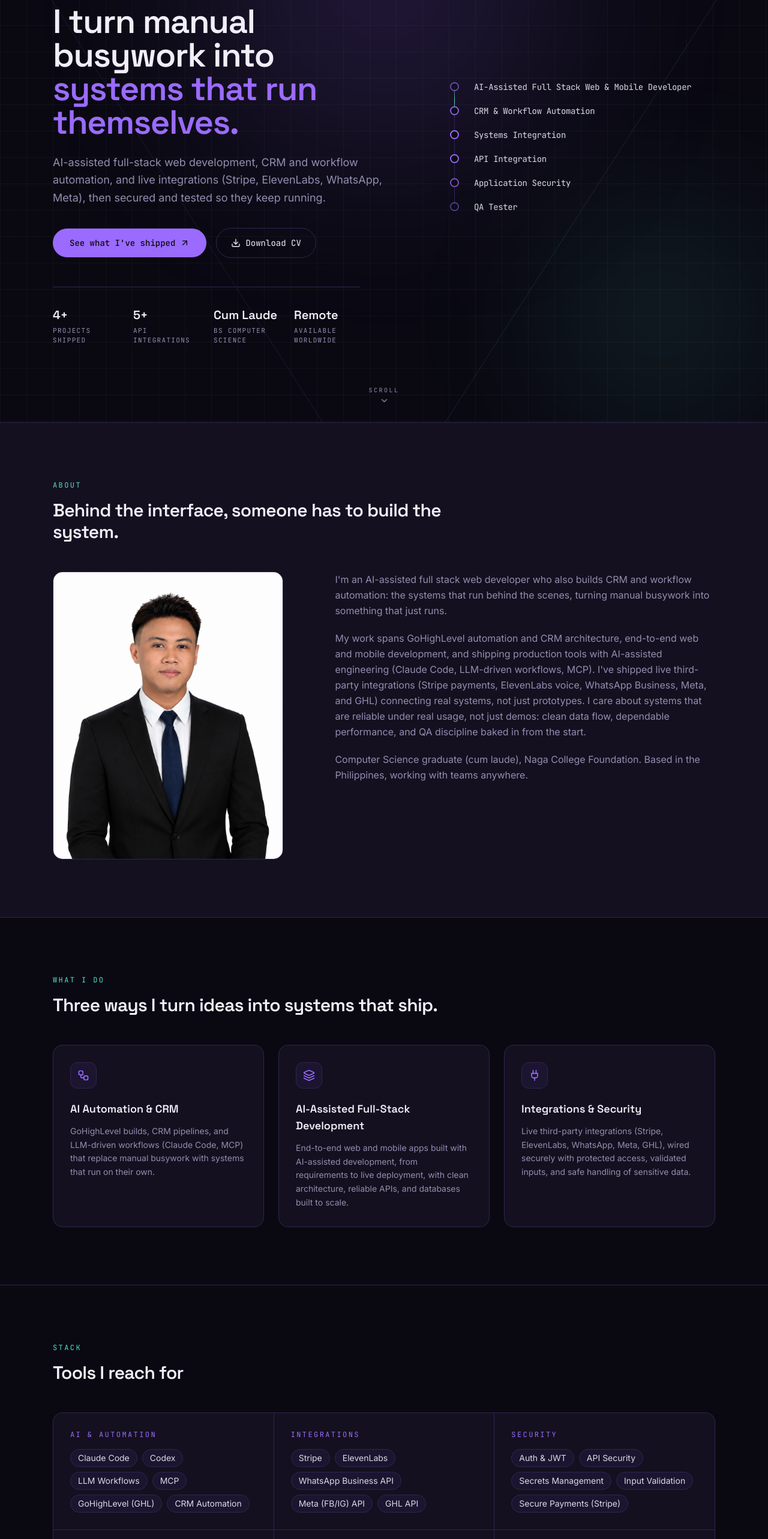
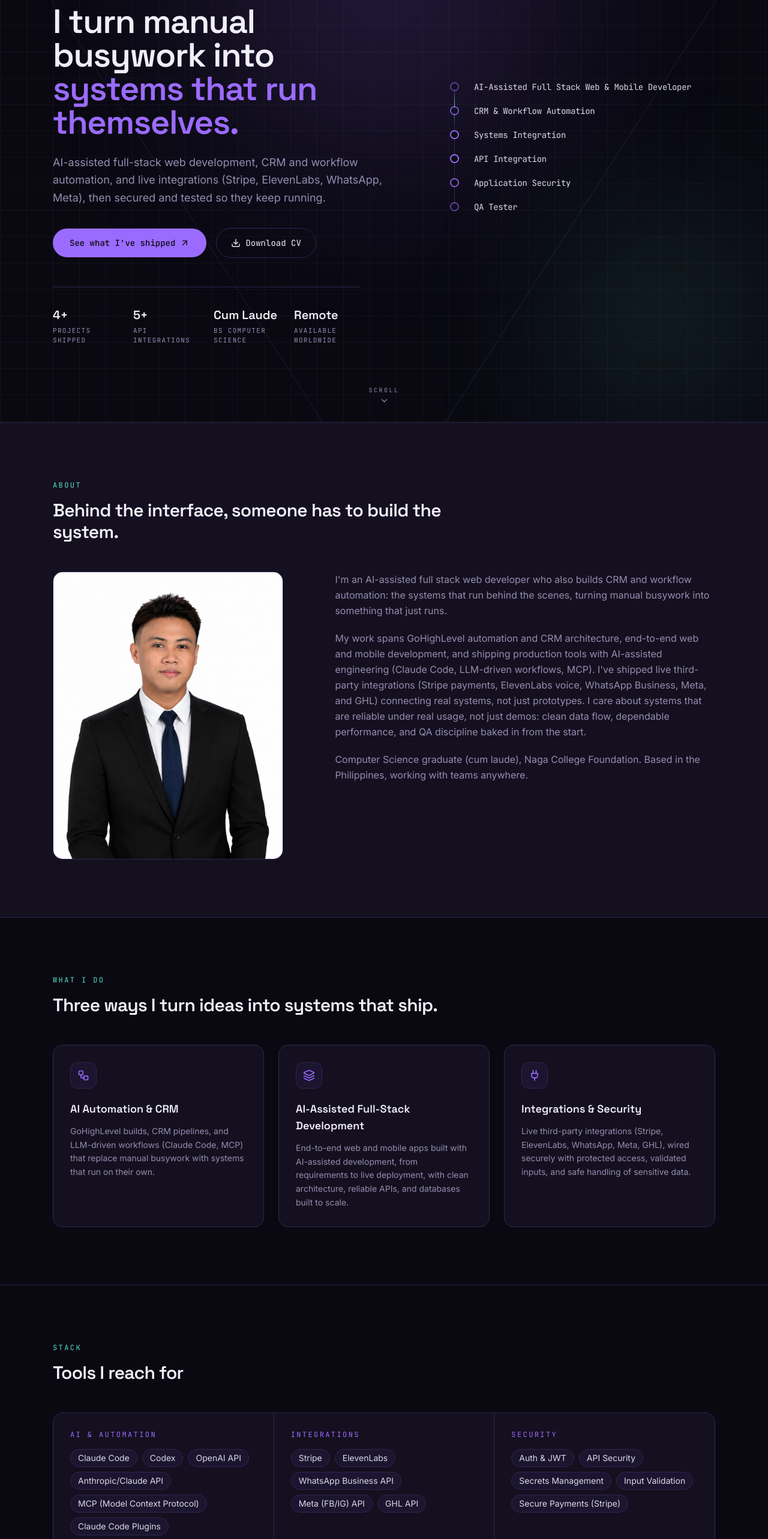
Before and after one commit to dooddles07/Portolio, a React (Vite) app: page / in a window 1280 px wide. Shown: the part 200-2766 px from the top of the page at 60% size. Built offline with nearby package versions, Linux system fonts and the light colour scheme.

Commit message:
content: add Digital Benefits experience entry, add OpenAI/MCP skills

```diff
--- a/src/data/profile.ts
+++ b/src/data/profile.ts
@@ -58,6 +58,13 @@ export const profile = {
   ],
   experience: [
     {
+      org: 'Digital Benefits Pte. Ltd.',
+      role: 'AI Automation & Full Stack Developer',
+      period: 'Feb 2026 – Jul 2026',
+      detail:
+        'Built Beeva Command Center (WhatsApp AI concierge and ops dashboard for a Singapore retailer), SRC booking platform, and The Meridian property portal, all GoHighLevel-integrated, with webhook-driven CRM pipelines, staff dashboards, and hardened application security (OAuth/JWT, input validation, rate limiting).',
+    },
+    {
       org: 'Department of Social Welfare and Development, Camarines Sur',
       role: 'Data Encoder',
       period: '2022 – 2025',
@@ -80,7 +87,16 @@ export const profile = {
 export const skillGroups = [
   {
     label: 'AI & Automation',
-    items: ['Claude Code', 'Codex', 'LLM Workflows', 'MCP', 'GoHighLevel (GHL)', 'CRM Automation'],
+    items: [
+      'Claude Code',
+      'Codex',
+      'OpenAI API',
+      'Anthropic/Claude API',
+      'MCP (Model Context Protocol)',
+      'Claude Code Plugins',
+      'GoHighLevel (GHL)',
+      'CRM Automation',
+    ],
   },
   {
     label: 'Integrations',
```
